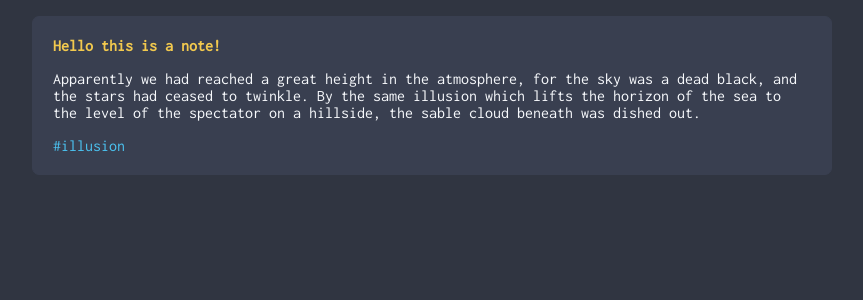
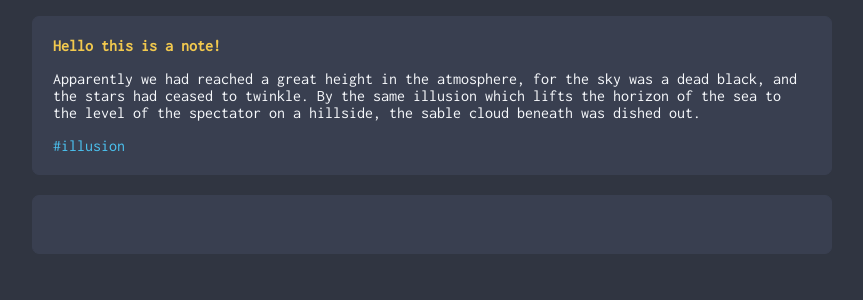
Before and after one commit to ahmednr123/local_notes, a PHP site: page / in a window 1280 px wide. Shown: the part 257-557 px from the top of the page, without its empty margins (208-1071 px from the left). Run offline with PHP 8.4, Linux system fonts and the light colour scheme; some libraries are stand-ins or nearby versions; some web fonts are replaced.

Commit message:
working on UX

```diff
--- a/index.html
+++ b/index.html
@@ -14,7 +14,7 @@
 
     <link rel="stylesheet" type="text/css" media="screen" href="style.css" />
 
-    <script src="http://lib.qett.in/dom/vanilla.js"></script>
+    <script src="js/library.js"></script>
 
 </head>
 <body>
@@ -30,13 +30,17 @@
             <i style="font-size:24px;color:rgba(255,255,255,0.8);margin-top: 10px" class="fa">&#xf0fe;</i>
         </div>
         <div id="notes">
-            <div class="note">
+            <div class="note" id="a01">
                 <div class="content" contenteditable="true" spellcheck=false>
                     <span class="note_head">Hello this is a note!</span>
                     <span class="note_body"><p>Apparently we had reached a great height in the atmosphere, for the sky was a dead black, and the stars had ceased to twinkle. By the same illusion which lifts the horizon of the sea to the level of the spectator on a hillside, the sable cloud beneath was dished out.</p></span>
                 </div>
                 <span class="note_tags"><span class="hashtag">illusion</span></span>
             </div>
+            <div class="note" id="a02">
+                <div class="content" contenteditable="true" spellcheck=false>
+                </div>
+            </div>
         </div>
     </god>
     <script src="js/main.js"></script>
--- a/js/main.js
+++ b/js/main.js
@@ -0,0 +1,3 @@
+document.addEventListener('click', (el) => {
+	console.log(el.target.offsetHeight - 42);
+})
--- a/style.css
+++ b/style.css
@@ -108,7 +108,7 @@ god{
     outline: 0;
 }
 
-.note:focus{
+.note:focus-within{
     border:1px solid #f2c94e;
 }
 
```
